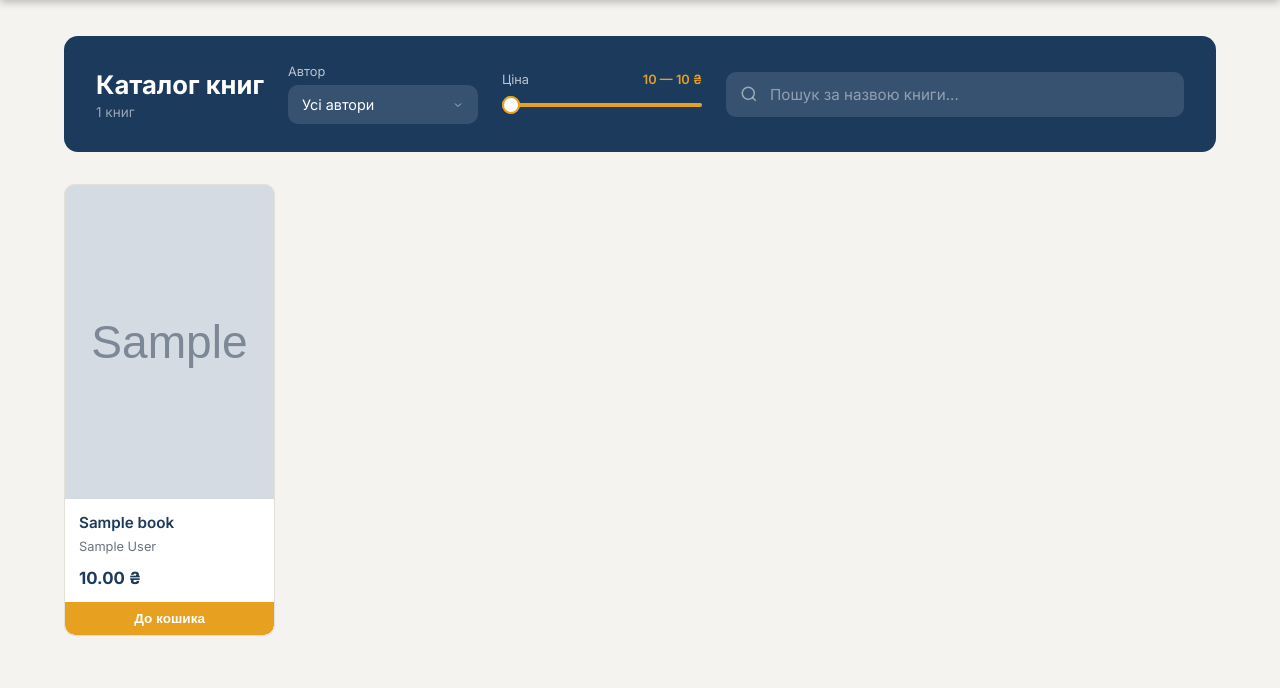
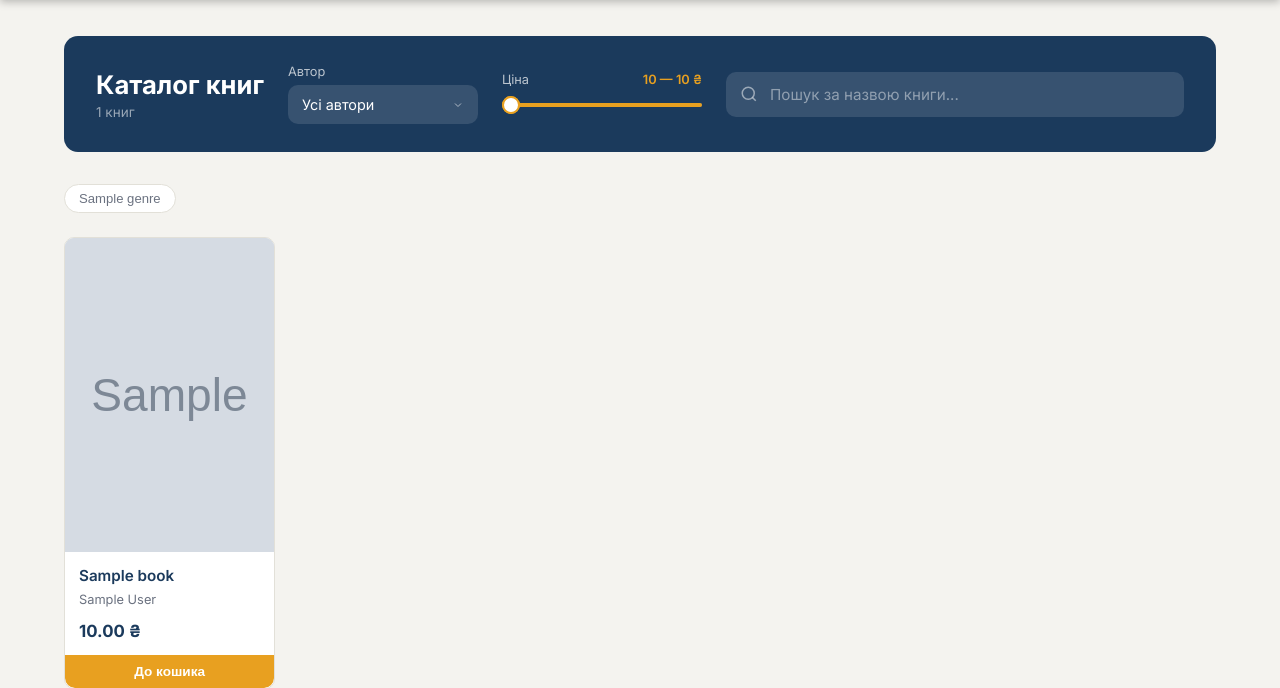
Before and after one commit to Baranotik15/online-bookshop, a Django app: page / in a window 1280 px wide. Shown: the part 64-752 px from the top of the page. Run offline with Django 5.2, Linux system fonts and the light colour scheme; tables that the repository leaves empty hold one stand-in row (values such as "Sample post"); grey boxes marked "Sample" are stand-in pictures; parts of the project's set-up code (start-up, migrations or seed data) failed here and were passed over.

Commit message:
add genre filter to catalog

```diff
--- a/books/models.py
+++ b/books/models.py
@@ -1,4 +1,14 @@
 from django.db import models
+
+
+class Genre(models.Model):
+    name = models.CharField(max_length=100, unique=True)
+
+    def __str__(self):
+        return self.name
+
+    class Meta:
+        ordering = ['name']
 
 
 class Author(models.Model):
@@ -28,6 +38,7 @@ class Book(models.Model):
 
     stock = models.PositiveIntegerField()
     image = models.ImageField(upload_to='books/', null=True, blank=True)
+    genres = models.ManyToManyField(Genre, blank=True, related_name='books')
     created_at = models.DateTimeField(auto_now_add=True)
     updated_at = models.DateTimeField(auto_now=True)
 
--- a/books/views/web.py
+++ b/books/views/web.py
@@ -1,9 +1,10 @@
 from django.shortcuts import render
 
-from books.models import Book, Author
+from books.models import Book, Author, Genre
 
 
 def book_list(request):
-    books = Book.objects.select_related('author').all()
+    books = Book.objects.select_related('author').prefetch_related('genres').all()
     authors = Author.objects.order_by('last_name', 'first_name')
-    return render(request, 'books/list.html', {'books': books, 'authors': authors})
+    genres = Genre.objects.all()
+    return render(request, 'books/list.html', {'books': books, 'authors': authors, 'genres': genres})
--- a/static/css/main.css
+++ b/static/css/main.css
@@ -472,6 +472,21 @@ main { flex: 1; max-width: 1200px; width: 100%; margin: 0 auto; padding: 36px 24
 .author-option:hover { background: rgba(255,255,255,.08); }
 .author-option input[type="checkbox"] { accent-color: var(--gold); width: 15px; height: 15px; cursor: pointer; flex-shrink: 0; }
 
+.genre-tags { display: flex; flex-wrap: wrap; gap: 8px; margin-bottom: 24px; }
+.genre-tag {
+    padding: 6px 14px;
+    border-radius: 20px;
+    border: 1.5px solid var(--border);
+    background: var(--card-bg);
+    color: var(--muted);
+    font-size: .82rem;
+    font-weight: 500;
+    cursor: pointer;
+    transition: border-color .15s, color .15s, background .15s;
+}
+.genre-tag:hover { border-color: var(--navy); color: var(--navy); }
+.genre-tag.active { background: var(--navy); color: #fff; border-color: var(--navy); }
+
 .price-filter { display: flex; flex-direction: column; gap: 6px; width: 200px; flex-shrink: 0; }
 .price-filter-label { display: flex; justify-content: space-between; font-size: .8rem; color: rgba(255,255,255,.7); }
 .price-values { color: var(--gold); font-weight: 600; }
--- a/static/js/main.js
+++ b/static/js/main.js
@@ -130,6 +130,18 @@ document.addEventListener('DOMContentLoaded', () => {
     const priceMinVal  = document.getElementById('priceMinVal');
     const priceMaxVal  = document.getElementById('priceMaxVal');
     const rangeFill    = document.getElementById('rangeFill');
+    const genreTagEls   = document.querySelectorAll('.genre-tag');
+    const activeGenres  = new Set();
+
+    genreTagEls.forEach(tag => {
+        tag.addEventListener('click', () => {
+            const id = tag.dataset.genreId;
+            if (activeGenres.has(id)) { activeGenres.delete(id); tag.classList.remove('active'); }
+            else                      { activeGenres.add(id);    tag.classList.add('active'); }
+            applyFilters();
+        });
+    });
+
     const authorDropdown = document.getElementById('authorDropdown');
     const authorDropdownBtn = document.getElementById('authorDropdownBtn');
     const authorDropdownMenu = document.getElementById('authorDropdownMenu');
@@ -179,8 +191,10 @@ document.addEventListener('DOMContentLoaded', () => {
         allCards.forEach(card => {
             const score = fuzzyScore(q, card.dataset.title);
             const price = parseFloat(card.dataset.price);
-            const show  = score > 0 && price >= min && price <= max
-                       && (authors.size === 0 || authors.has(card.dataset.authorId));
+            const cardGenres = new Set(card.dataset.genres ? card.dataset.genres.split(',') : []);
+        const show  = score > 0 && price >= min && price <= max
+                   && (authors.size === 0 || authors.has(card.dataset.authorId))
+                   && (activeGenres.size === 0 || [...activeGenres].every(g => cardGenres.has(g)));
             card.style.display = show ? '' : 'none';
             if (show) visible++;
         });
--- a/templates/books/list.html
+++ b/templates/books/list.html
@@ -50,6 +50,14 @@
     </div>
 </div>
 
+{% if genres %}
+<div class="genre-tags" id="genreTags">
+    {% for genre in genres %}
+    <button class="genre-tag" data-genre-id="{{ genre.id }}">{{ genre.name }}</button>
+    {% endfor %}
+</div>
+{% endif %}
+
 <div class="book-grid">
     {% for book in books %}
     <div class="book-card"
@@ -57,6 +65,7 @@
          data-title="{{ book.title }}"
          data-author="{{ book.author.first_name }} {{ book.author.last_name }}"
          data-author-id="{{ book.author.id }}"
+         data-genres="{% for g in book.genres.all %}{{ g.id }}{% if not forloop.last %},{% endif %}{% endfor %}"
          data-price="{{ book.price }}"
          data-stock="{{ book.stock }}"
          data-description="{{ book.description }}"
```
Also changed, not shown: books/serializers.py (+9 -1 lines), fixture.py (+21 -4 lines), books/migrations/0003_genre_book_genres.py (added), static/table_schema.png.
